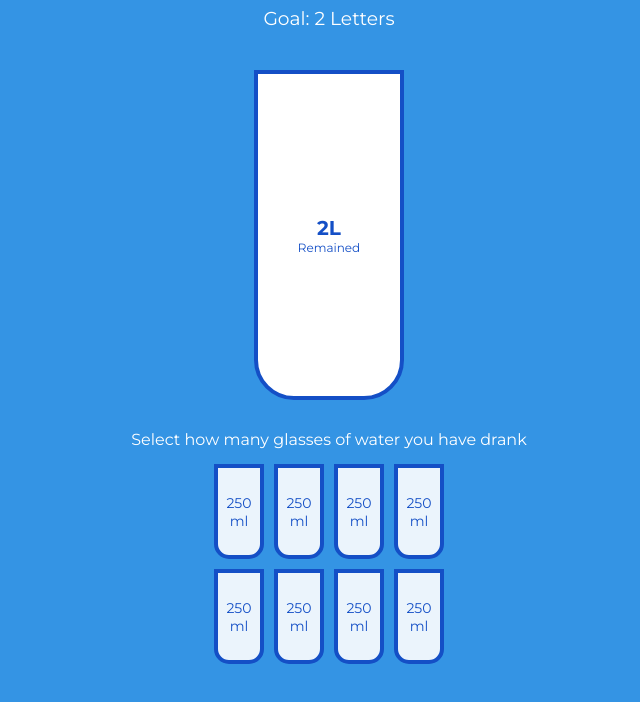
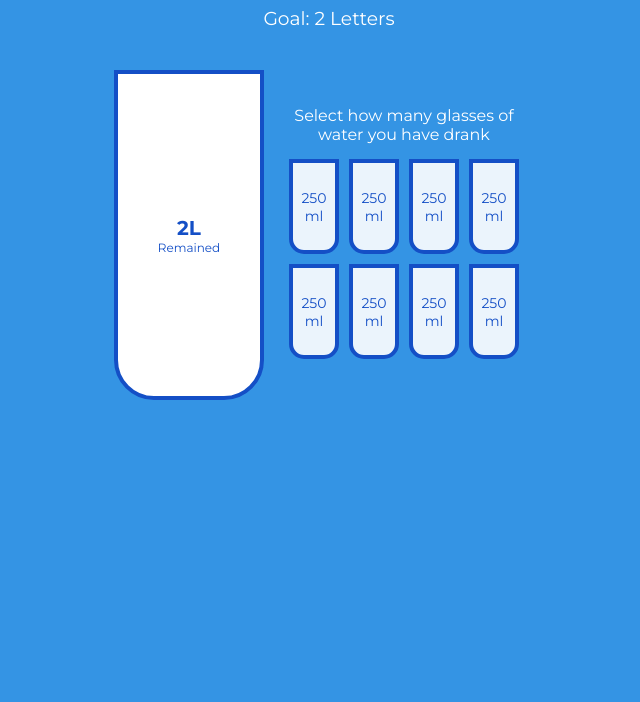
Before and after one commit to ptaushanov/50projects50days, a plain HTML site: page 16-DrinkWater/index.html in a window 1280 px wide. Shown: the part 60-762 px from the top of the page, without its empty margins (311-951 px from the left). Drawn offline with Linux system fonts and the light colour scheme.

Commit message:
feat: addons to project 16

```diff
--- a/16-DrinkWater/index.html
+++ b/16-DrinkWater/index.html
@@ -16,7 +16,7 @@
 <body>
     <h1>Drink Water</h1>
     <h3>Goal: 2 Letters</h3>
-
+    <div class="container">
         <div class="cup">
             <div class="remained" id="remained">
                 <span id="letters"></span>
@@ -27,8 +27,8 @@
             </div>
         </div>
 
+        <div class="cups-container">
             <p class="text">Select how many glasses of water you have drank</p>
-
             <div class="cups">
                 <div class="cup cup-small">250 ml</div>
                 <div class="cup cup-small">250 ml</div>
@@ -39,6 +39,9 @@
                 <div class="cup cup-small">250 ml</div>
                 <div class="cup cup-small">250 ml</div>
             </div>
+        </div>
+    </div>
+
 </body>
 
 </html>
--- a/16-DrinkWater/style.css
+++ b/16-DrinkWater/style.css
@@ -19,6 +19,7 @@ body {
     margin-bottom: 40px;
 }
 
+
 h1 {
     margin: 10px 0 0;
 }
@@ -26,6 +27,21 @@ h1 {
 h3 {
     font-weight: 400;
     margin: 10px 0;
+}
+
+.container {
+    display: flex;
+    justify-content: center;
+    align-items: center;
+}
+
+.cups-container {
+    display: flex;
+    flex-direction: column;
+    justify-content: center;
+    align-items: center;
+    width: 280px;
+    padding: 10px;
 }
 
 .cup {
@@ -110,3 +126,9 @@ h3 {
     text-align: center;
     margin: 0 0 10px;
 }
+
+@media(max-width: 480px) {
+    .container {
+        flex-direction: column;
+    }
+}
```
Lines whose indentation alone changed are shown as unchanged.
